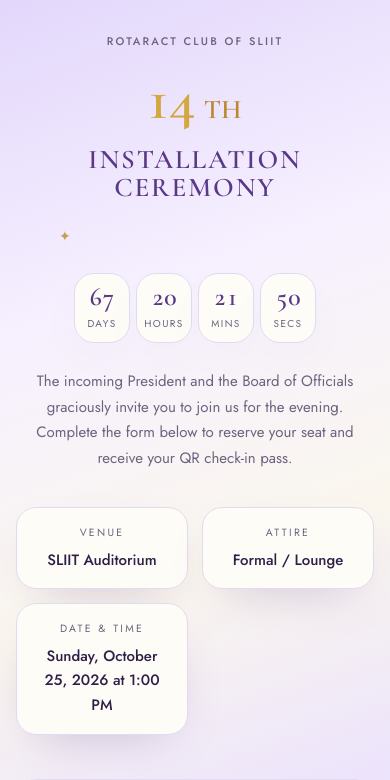
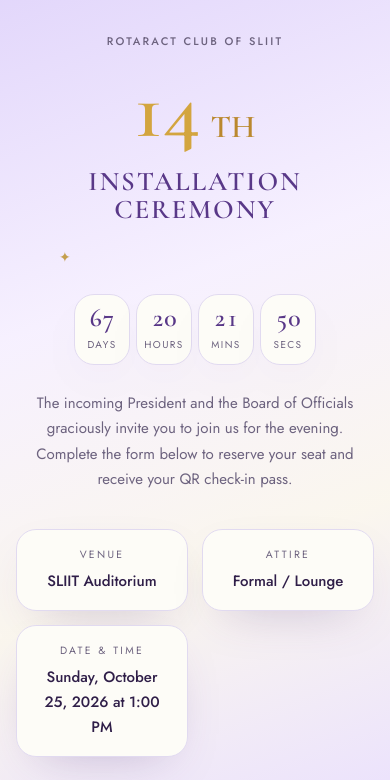
Before and after one commit to Decipher369/Racsliit-14th-Installation, a React (Vite) app: page /register in a window 390 px wide. Shown: the top 780 px of the page. Built offline with nearby package versions, Linux system fonts and the light colour scheme; no server answers.

Commit message:
feat: remove public check-in dashboard link and enlarge 14th hero type

```diff
--- a/src/index.css
+++ b/src/index.css
@@ -78,22 +78,22 @@ h1, h2, h3, .font-display { font-family: var(--font-display); }
   display: flex;
   align-items: flex-end;
   justify-content: center;
-  gap: 10px;
+  gap: 14px;
   margin-top: 28px;
 }
 .landing-edition .num {
   font-family: var(--font-display);
-  font-size: 96px;
+  font-size: 144px;
   line-height: .9;
   font-weight: 600;
   color: var(--gilded);
 }
 .landing-edition .suf {
   font-family: var(--font-display);
-  font-size: 34px;
+  font-size: 54px;
   line-height: .9;
   font-weight: 600;
-  margin-bottom: 4px;
+  margin-bottom: 6px;
   color: var(--gilded);
 }
 .landing-title {
@@ -542,9 +542,9 @@ img, video { max-width: 100%; height: auto; }
   .admin-header > div { flex-wrap: wrap; }
 
   /* scale hero type so it never clips on narrow screens */
-  .landing-edition { gap: 8px; margin-top: 22px; }
-  .landing-edition .num { font-size: 72px; }
-  .landing-edition .suf { font-size: 27px; }
+  .landing-edition { gap: 10px; margin-top: 22px; }
+  .landing-edition .num { font-size: 104px; }
+  .landing-edition .suf { font-size: 40px; }
   .landing-title { font-size: 32px; letter-spacing: .12em; }
   .landing-kicker { letter-spacing: .28em; font-size: 11px; }
   .landing-invite { font-size: 15px; }
@@ -600,7 +600,8 @@ img, video { max-width: 100%; height: auto; }
 
 /* phones */
 @media (max-width: 480px) {
-  .landing-edition .num { font-size: 60px; }
+  .landing-edition .num { font-size: 84px; }
+  .landing-edition .suf { font-size: 32px; }
   .landing-title { font-size: 27px; letter-spacing: .07em; }
   .landing-kicker { letter-spacing: .2em; }
   .auth-title { font-size: 28px; }
--- a/src/pages/Register.jsx
+++ b/src/pages/Register.jsx
@@ -1,6 +1,5 @@
 import { useState } from 'react'
 import QRCode from 'qrcode'
-import { Link } from 'react-router-dom'
 import { supabase } from '../lib/supabase.js'
 import { drawCard, triggerDownload } from '../lib/cardMaker.js'
 import { EVENT_AT } from '../lib/event.js'
@@ -268,11 +267,6 @@ function validNIC(v) {
         </form>
       )}
 
-      <footer style={{ marginTop: 48, textAlign: 'center' }}>
-        <Link to="/admin/login" style={{ color: 'var(--muted-foreground)', fontSize: 13, textDecoration: 'none' }}>
-          Committee check-in dashboard
-        </Link>
-      </footer>
     </main>
   )
 }
```
